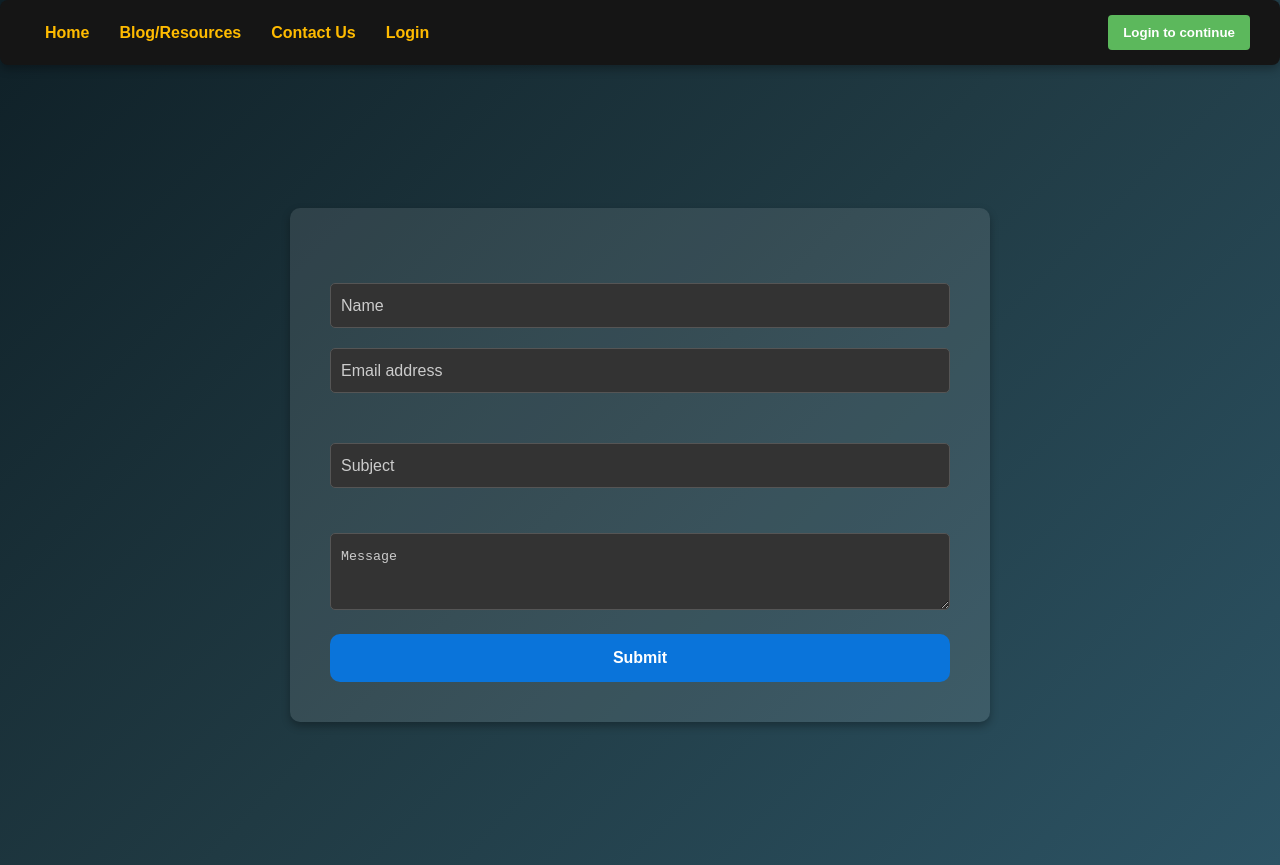
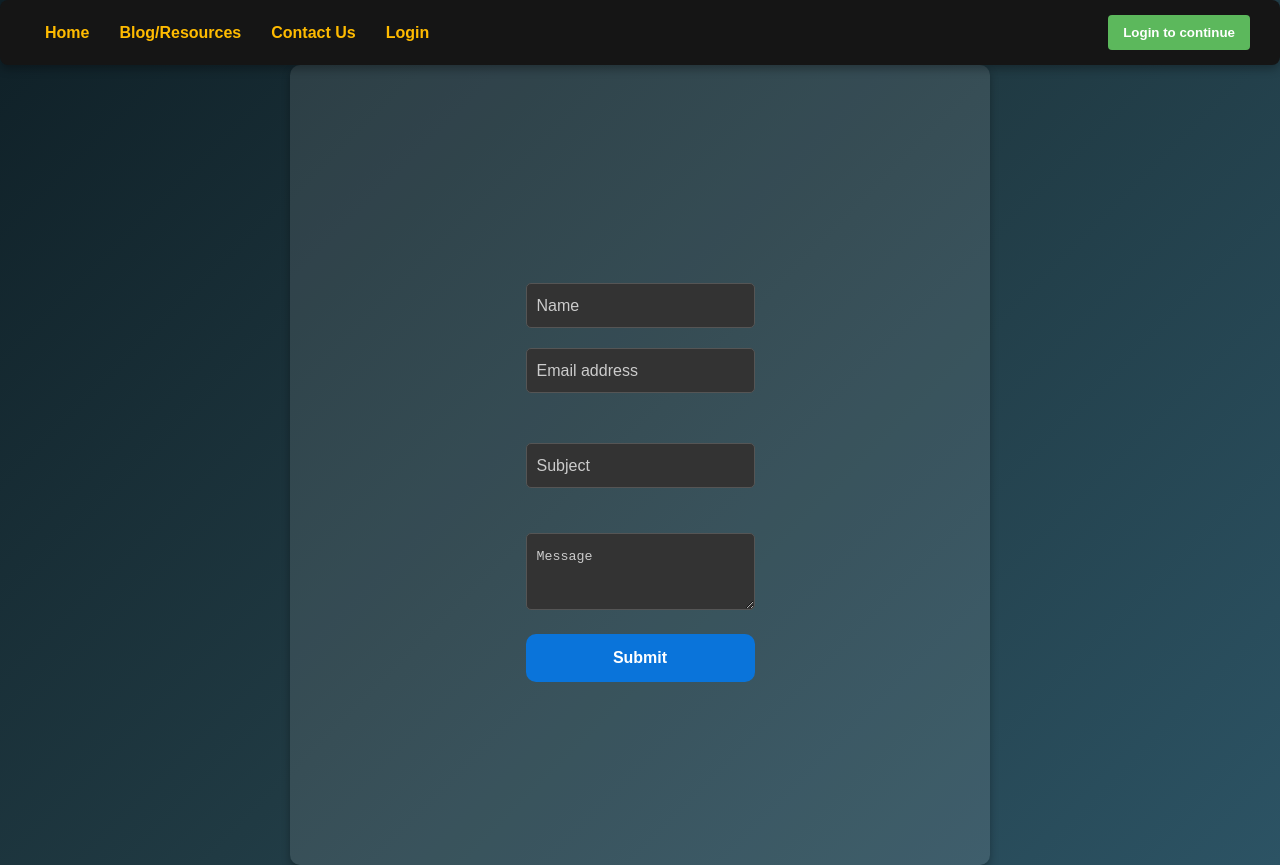
Before and after one commit to uzumakiyashwanth/lms-frontned1, a React (Create React App) app: page /contact-us in a window 1280 px wide. Built offline with nearby package versions, Linux system fonts and the light colour scheme.

Commit message:
new update

```diff
--- a/src/cssfiles/ContactForm.css
+++ b/src/cssfiles/ContactForm.css
@@ -35,13 +35,13 @@
     background: #333;
     border: 1px solid #555;
     border-radius: 5px;
-    color: #fff;
+    color: #080707;
     width: 100%;
     transition: all 0.3s ease;
   }
 
   .formInput:focus {
-    border-color: #66afe9;
+    border-color: #000000;
     outline: none;
     box-shadow: 0 0 5px rgba(102, 175, 233, 0.6);
   }
--- a/src/pages/ContactForm.js
+++ b/src/pages/ContactForm.js
@@ -1,205 +1,105 @@
 import { useState } from 'react';
 import { useForm } from 'react-hook-form';
-import emailjs from '@emailjs/browser';
+import axios from 'axios';
+import { ToastContainer, toast } from 'react-toastify';
+import 'react-toastify/dist/ReactToastify.css';
 import MainNavbar from '../components/MainNavbar';
-import  "../cssfiles/ContactForm.css";
+import "../cssfiles/ContactForm.css";
+
 const ContactForm = () => {
-  const {
-    register,
-    handleSubmit,
-    reset,
-    formState: { errors },
-  } = useForm();
+  const { register, handleSubmit, reset, formState: { errors } } = useForm();
   const [disabled, setDisabled] = useState(false);
-  const [alertInfo, setAlertInfo] = useState({
-    display: false,
-    message: '',
-    type: '',
+
+  const notify = (message, type) => {
+    toast(message, {
+      type: type,
+      position: 'top-center',
+      autoClose: 5000,
+      hideProgressBar: false,
+      closeOnClick: true,
+      pauseOnHover: true,
+      draggable: true,
+      progress: undefined,
     });
-
-  // Shows alert message for form submission feedback
-  const toggleAlert = (message, type) => {
-    setAlertInfo({ display: true, message, type });
-
-    // Hide alert after 5 seconds
-    setTimeout(() => {
-      setAlertInfo({ display: false, message: '', type: '' });
-    }, 5000);
   };
 
-
   const onSubmit = async (data) => {
-
-    const { name, email, subject, message } = data;
+    const formattedData = {
+      toEmail: data.email, // Map form email to 'toEmail'
+      subject: data.subject,
+      message: data.message,
+    };
     try {
-
       setDisabled(true);
-
-
-      const templateParams = {
-        name,
-        email,
-        subject,
-        message,
-      };
-
-
-      await emailjs.send(
-        import.meta.env.VITE_SERVICE_ID,
-        import.meta.env.VITE_TEMPLATE_ID,
-        templateParams,
-        import.meta.env.VITE_PUBLIC_KEY,
-      );
-
-      // Display success alert
-      toggleAlert('Form submission was successful!', 'success');
-    } catch (e) {
-      console.error(e);
-      // Display error alert
-      toggleAlert('Uh oh. Something went wrong.', 'danger');
+      const response = await axios.post('http://localhost:8080/api/email/send', formattedData);
+      console.log(response.data);
+      notify('Your response has been successfully submitted!', 'success');
+    } catch (error) {
+      console.error(error);
+      notify('Something went wrong. Please try again.', 'error');
     } finally {
-      // Re-enable form submission
       setDisabled(false);
-      // Reset contact form fields after submission
       reset();
     }
   };
 
   return (
     <div>
-    <MainNavbar/>
-
-    <div className='ContactForm'>
-
-      <div className='container'>
-        <div className='row'>
-          <div className='col-12 text-center'>
-            <div className='contactForm'>
-              <form
-                id='contact-form'
-                onSubmit={handleSubmit(onSubmit)}
-                noValidate
-              >
-                {/* Row 1 of form */}
-                <div className='row formRow'>
-                  <div className='col-6'>
+      <MainNavbar />
+      <div className="ContactForm container">
+        <form id="contact-form" onSubmit={handleSubmit(onSubmit)} noValidate>
+          <div className="row formRow">
+            <div className="col-6">
               <input
-                      type='text'
-                      name='name'
-                      {...register('name', {
-                        required: {
-                          value: true,
-                          message: 'Please enter your name',
-                        },
-                        maxLength: {
-                          value: 30,
-                          message: 'Please use 30 characters or less',
-                        },
+                type="text"
+                {...register('name', { required: 'Please enter your name', maxLength: 30 })}
+                className="form-control formInput"
+                placeholder="Name"
+              />
+              {errors.name && <span className="errorMessage">{errors.name.message}</span>}
+            </div>
+            <div className="col-6">
+              <input
+                type="email"
+                {...register('email', {
+                  required: 'Please enter a valid email address',
+                  pattern: /^[a-zA-Z0-9.!#$%&’*+/=?^_`{|}~-]+@[a-zA-Z0-9-]+(?:\.[a-zA-Z0-9-]+)*$/,
                 })}
-                      className='form-control formInput'
-                      placeholder='Name'
-                    ></input>
-                    {errors.name && (
-                      <span className='errorMessage'>
-                        {errors.name.message}
-                      </span>
-                    )}
-                  </div>
-                  <div className='col-6'>
-                    <input
-                      type='email'
-                      name='email'
-                      {...register('email', {
-                        required: true,
-                        pattern:
-                          /^[a-zA-Z0-9.!#$%&’*+/=?^_`{|}~-]+@[a-zA-Z0-9-]+(?:\.[a-zA-Z0-9-]+)*$/,
-                      })}
-                      className='form-control formInput'
-                      placeholder='Email address'
-                    ></input>
-                    {errors.email && (
-                      <span className='errorMessage'>
-                        Please enter a valid email address
-                      </span>
-                    )}
+                className="form-control formInput"
+                placeholder="Email address"
+              />
+              {errors.email && <span className="errorMessage">{errors.email.message}</span>}
             </div>
           </div>
-                {/* Row 2 of form */}
-                <div className='row formRow'>
-                  <div className='col'>
+          <div className="row formRow">
+            <div className="col">
               <input
-                      type='text'
-                      name='subject'
-                      {...register('subject', {
-                        required: {
-                          value: true,
-                          message: 'Please enter a subject',
-                        },
-                        maxLength: {
-                          value: 75,
-                          message: 'Subject cannot exceed 75 characters',
-                        },
-                      })}
-                      className='form-control formInput'
-                      placeholder='Subject'
-                    ></input>
-                    {errors.subject && (
-                      <span className='errorMessage'>
-                        {errors.subject.message}
-                      </span>
-                    )}
+                type="text"
+                {...register('subject', { required: 'Please enter a subject', maxLength: 75 })}
+                className="form-control formInput"
+                placeholder="Subject"
+              />
+              {errors.subject && <span className="errorMessage">{errors.subject.message}</span>}
             </div>
           </div>
-                {/* Row 3 of form */}
-                <div className='row formRow'>
-                  <div className='col'>
+          <div className="row formRow">
+            <div className="col">
               <textarea
                 rows={3}
-                      name='message'
-                      {...register('message', {
-                        required: true,
-                      })}
-                      className='form-control formInput'
-                      placeholder='Message'
-                    ></textarea>
-                    {errors.message && (
-                      <span className='errorMessage'>
-                        Please enter a message
-                      </span>
-                    )}
+                {...register('message', { required: 'Please enter a message' })}
+                className="form-control formInput"
+                placeholder="Message"
+              />
+              {errors.message && <span className="errorMessage">{errors.message.message}</span>}
             </div>
           </div>
-
-                <button
-                  className='submit-btn btn btn-primary'
-                  disabled={disabled}
-                  type='submit'
-                >
+          <button className="submit-btn btn btn-primary" disabled={disabled} type="submit">
             Submit
           </button>
         </form>
       </div>
-          </div>
-        </div>
-      </div>
-      {alertInfo.display && (
-        <div
-          className={`alert alert-${alertInfo.type} alert-dismissible mt-5`}
-          role='alert'
-        >
-          {alertInfo.message}
-          <button
-            type='button'
-            className='btn-close'
-            data-bs-dismiss='alert'
-            aria-label='Close'
-            onClick={() =>
-              setAlertInfo({ display: false, message: '', type: '' })
-            } // Clear the alert when close button is clicked
-          ></button>
-        </div>
-      )}
-    </div>
+      {/* Toast Container */}
+      <ToastContainer />
     </div>
   );
 };
```
Lines whose indentation alone changed are shown as unchanged.
